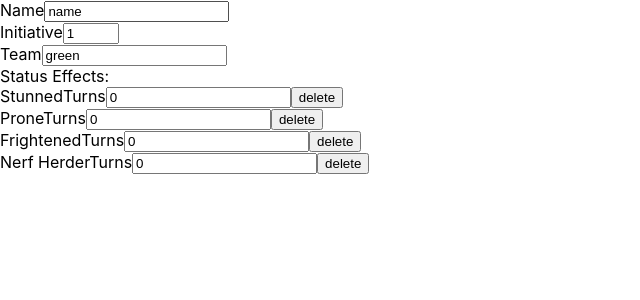
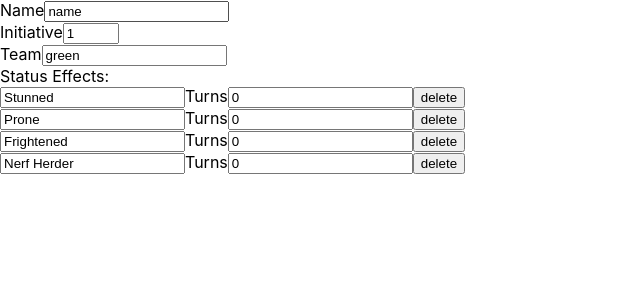
Before and after one commit to punkrockviking/initiativeStatusTracker, a React (Vite) app: page / in a window 1280 px wide. Shown: the top 300 px of the page, without its empty margins (0-640 px from the left). Built offline with nearby package versions, Linux system fonts and the light colour scheme.

Commit message:
(feat) status field is now a string input

```diff
--- a/src/components/StatusList.jsx
+++ b/src/components/StatusList.jsx
@@ -5,7 +5,9 @@ const StatusList = (props) => {
   const statusList = props.statusList
   const listItems = statusList.map((status) =>
     <form>
-        {status}
+      <label>
+        <input type="string" value={status} />
+      </label>
       <label>
         Turns
         <input type="number" value="0" />
```
